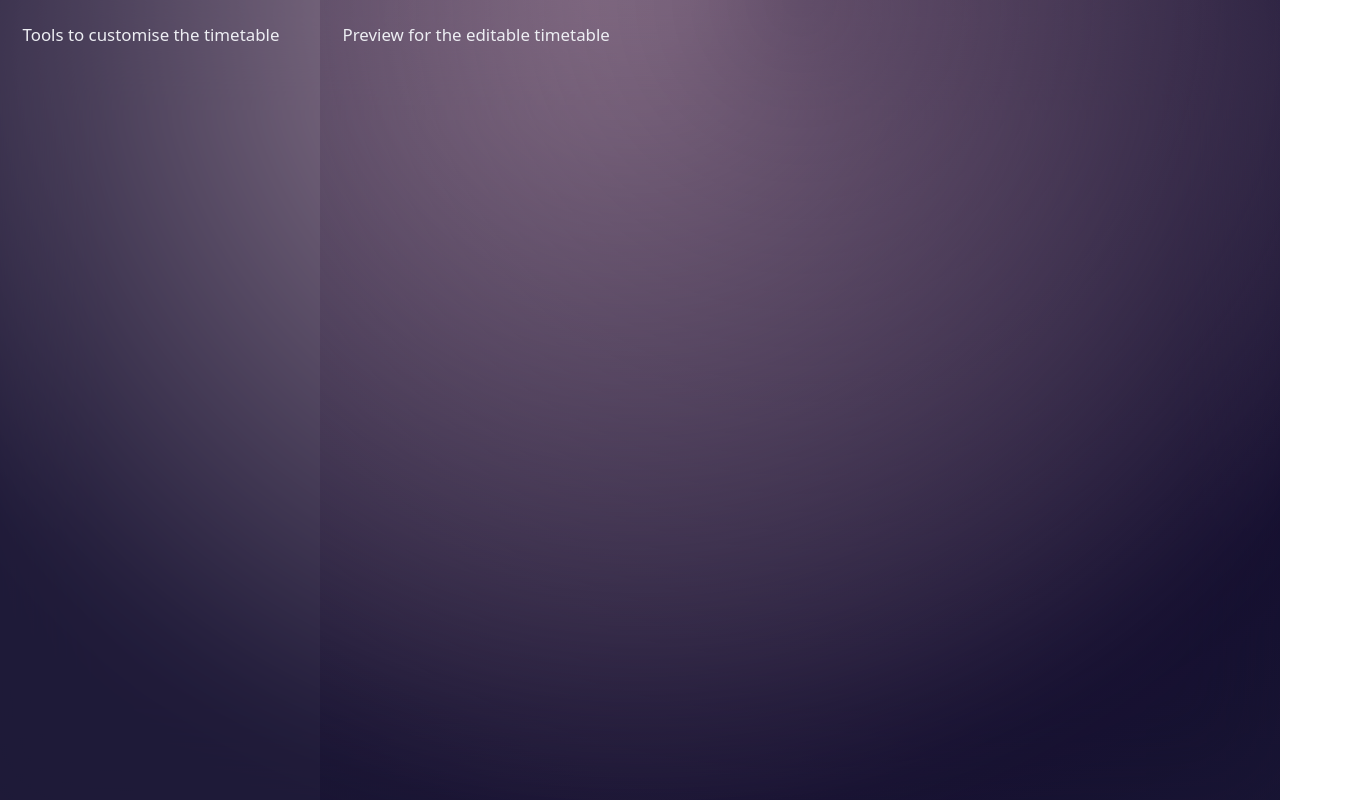
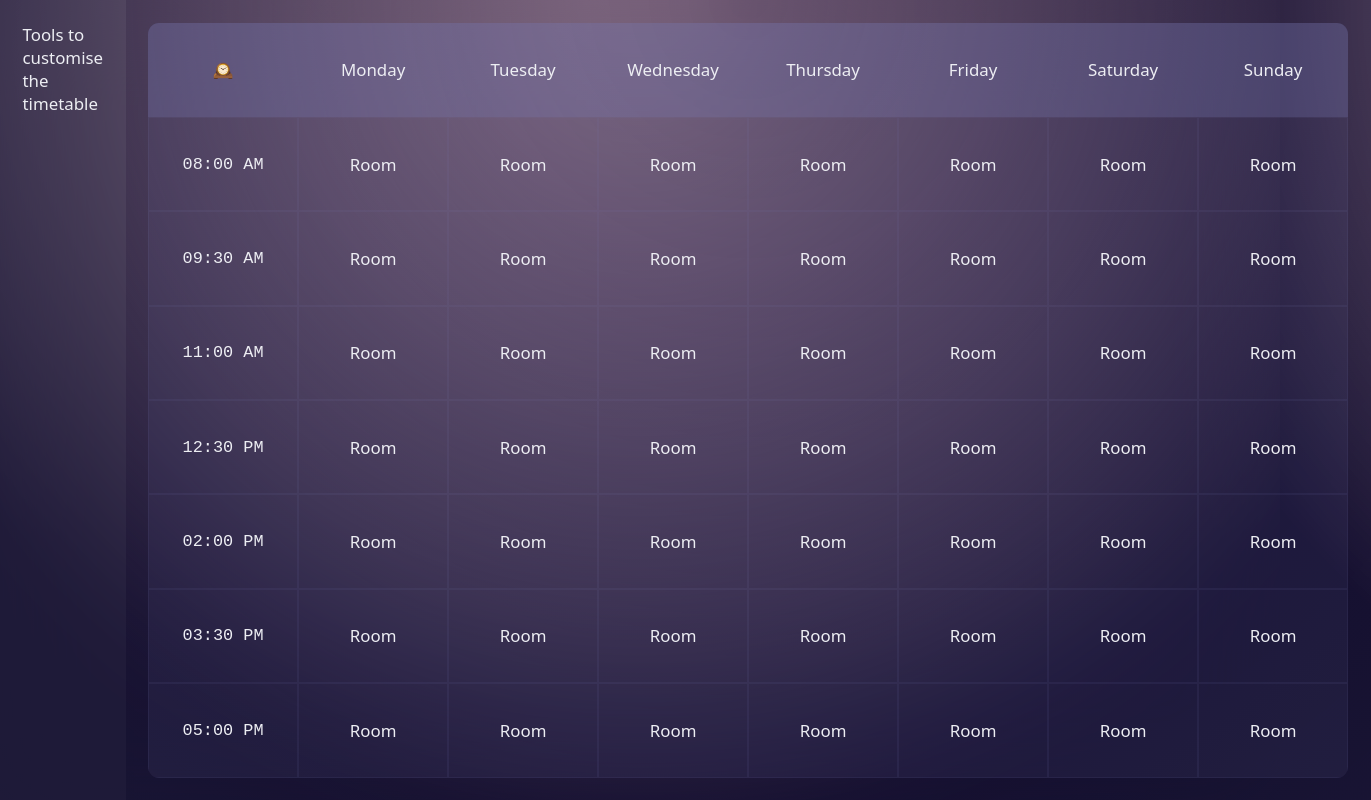
Before and after one commit to najmiter/timid, a React (Vite) app: page / in a window 1280 px wide. Shown: the whole page, 1371 px wide, since content can reach past the window. Built offline with nearby package versions, Linux system fonts and the light colour scheme.

Commit message:
lots of stuff, lost track

```diff
--- /dev/null
+++ b/src/components/DaysRow.jsx
@@ -0,0 +1,22 @@
+const days = [
+    "Monday",
+    "Tuesday",
+    "Wednesday",
+    "Thursday",
+    "Friday",
+    "Saturday",
+    "Sunday",
+];
+
+export default function DaysRow() {
+    return (
+        <>
+            <div className="table-item days-row">🕰️</div>
+            {days.map((day) => (
+                <div className="table-item days-row" key={day}>
+                    {day}
+                </div>
+            ))}
+        </>
+    );
+}
--- a/src/components/Editor.jsx
+++ b/src/components/Editor.jsx
@@ -1,9 +1,6 @@
+/* eslint-disable react/prop-types */
 import styles from "./Editor.module.css";
 
-export default function Editor() {
-    return (
-        <div className={`p2 ${styles.editor}`}>
-            Preview for the editable timetable
-        </div>
-    );
+export default function Editor({ children }) {
+    return <div className={`p2 ${styles.editor}`}>{children}</div>;
 }
--- a/src/components/Editor.module.css
+++ b/src/components/Editor.module.css
@@ -1,4 +1,7 @@
 .editor {
     background: radial-gradient(circle at top, hsl(var(--color-fav), 50%), hsl(var(--color-theme-dark), 30%));
     backdrop-filter: blur(20px);
+
+    display: flex;
+    justify-content: center;
 }
--- a/src/components/Homepage.jsx
+++ b/src/components/Homepage.jsx
@@ -1,12 +1,19 @@
+import ToolsPanel from "./ToolsPanel";
 import Editor from "./Editor";
-import ToolsPanel from "./ToolsPanel";
+import Table from "./Table";
+
 import styles from "./Homepage.module.css";
+import { useState } from "react";
 
 export default function Homepage() {
+    const [slotTime, setSlotTime] = useState(90);
+
     return (
         <main className={styles.main}>
-            <ToolsPanel />
-            <Editor />
+            <ToolsPanel setSlotTime={setSlotTime} />
+            <Editor>
+                <Table slotTime={slotTime}></Table>
+            </Editor>
         </main>
     );
 }
--- /dev/null
+++ b/src/components/Slot.jsx
@@ -0,0 +1,34 @@
+/* eslint-disable react/prop-types */
+import styles from "./Slot.module.css";
+
+const START_TIME = 8; // AM
+
+const formatting = {
+    hour12: true,
+    hour: "2-digit",
+    minute: "2-digit",
+};
+
+export default function Slot({ slotTime, isTimeSlot, index }) {
+    const d = new Date();
+    d.setHours(START_TIME);
+    d.setSeconds(0);
+    d.setMilliseconds(0);
+    d.setMinutes(Math.trunc(slotTime * (index / 8)));
+
+    function getTime(d) {
+        const t = d.toLocaleTimeString(undefined, formatting).split(":");
+        if (t.at(0) === "00") t[0] = "12";
+        return t.join(":").toUpperCase();
+    }
+
+    return (
+        <div className={`table-item ${styles.slot}`}>
+            {isTimeSlot ? (
+                <span className={styles.time}>{getTime(d)}</span>
+            ) : (
+                <span>Room</span>
+            )}
+        </div>
+    );
+}
--- /dev/null
+++ b/src/components/Slot.module.css
@@ -0,0 +1,7 @@
+.slot {
+    align-items: center;
+}
+
+.time {
+    font-family: monospace;
+}
--- /dev/null
+++ b/src/components/Table.jsx
@@ -0,0 +1,22 @@
+/* eslint-disable react/prop-types */
+import DaysRow from "./DaysRow";
+import Slot from "./Slot";
+
+import styles from "./Table.module.css";
+const slots = Array(8 * 7).fill(0);
+
+export default function Table({ slotTime }) {
+    return (
+        <div className={styles.table}>
+            <DaysRow />
+            {slots.map((_, i) => (
+                <Slot
+                    key={i}
+                    slotTime={slotTime}
+                    isTimeSlot={i % 8 === 0}
+                    index={i}
+                />
+            ))}
+        </div>
+    );
+}
--- /dev/null
+++ b/src/components/Table.module.css
@@ -0,0 +1,33 @@
+.table {
+    display: grid;
+    grid-template-columns: repeat(8, 150px);
+    grid-template-rows: repeat(8, 1fr);
+
+    background: hsl(var(--color-theme-dim), 10%);
+
+    width: fit-content;
+    max-height: 70rem;
+    overflow: auto;
+    border-radius: 1rem;
+}
+
+.table::-webkit-scrollbar {
+    display: none;
+}
+
+:global(.table-item) {
+    display: flex;
+    flex-direction: column;
+    justify-content: center;
+    align-items: center;
+    width: 100%;
+    padding: 2rem;
+    border: 1px solid hsl(var(--color-theme-dim), 10%);
+}
+
+:global(.days-row) {
+    padding: 0;
+    padding: 1rem;
+    background-color: hsl(var(--color-theme-dim), 30%);
+    border: none;
+}
```
